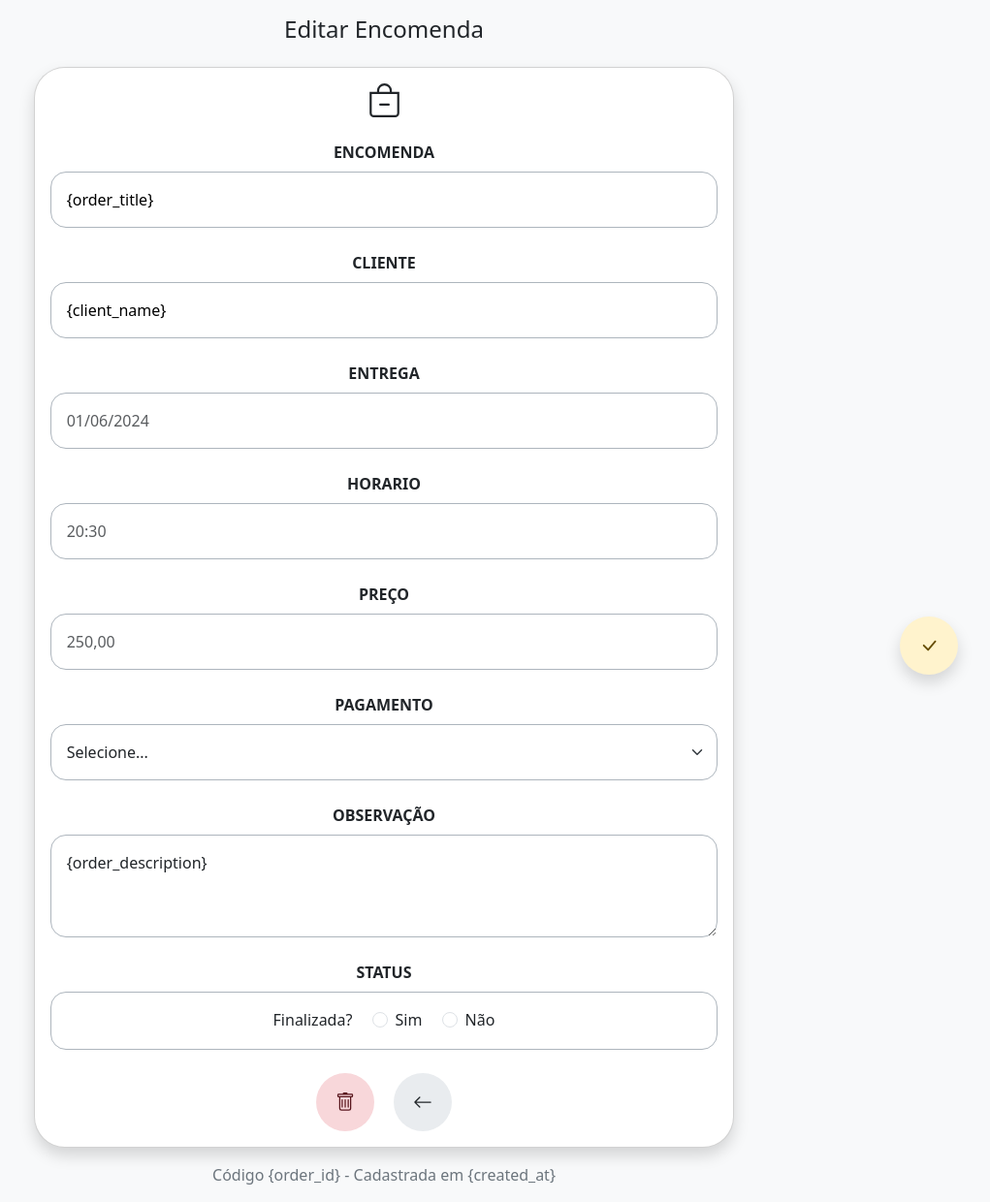
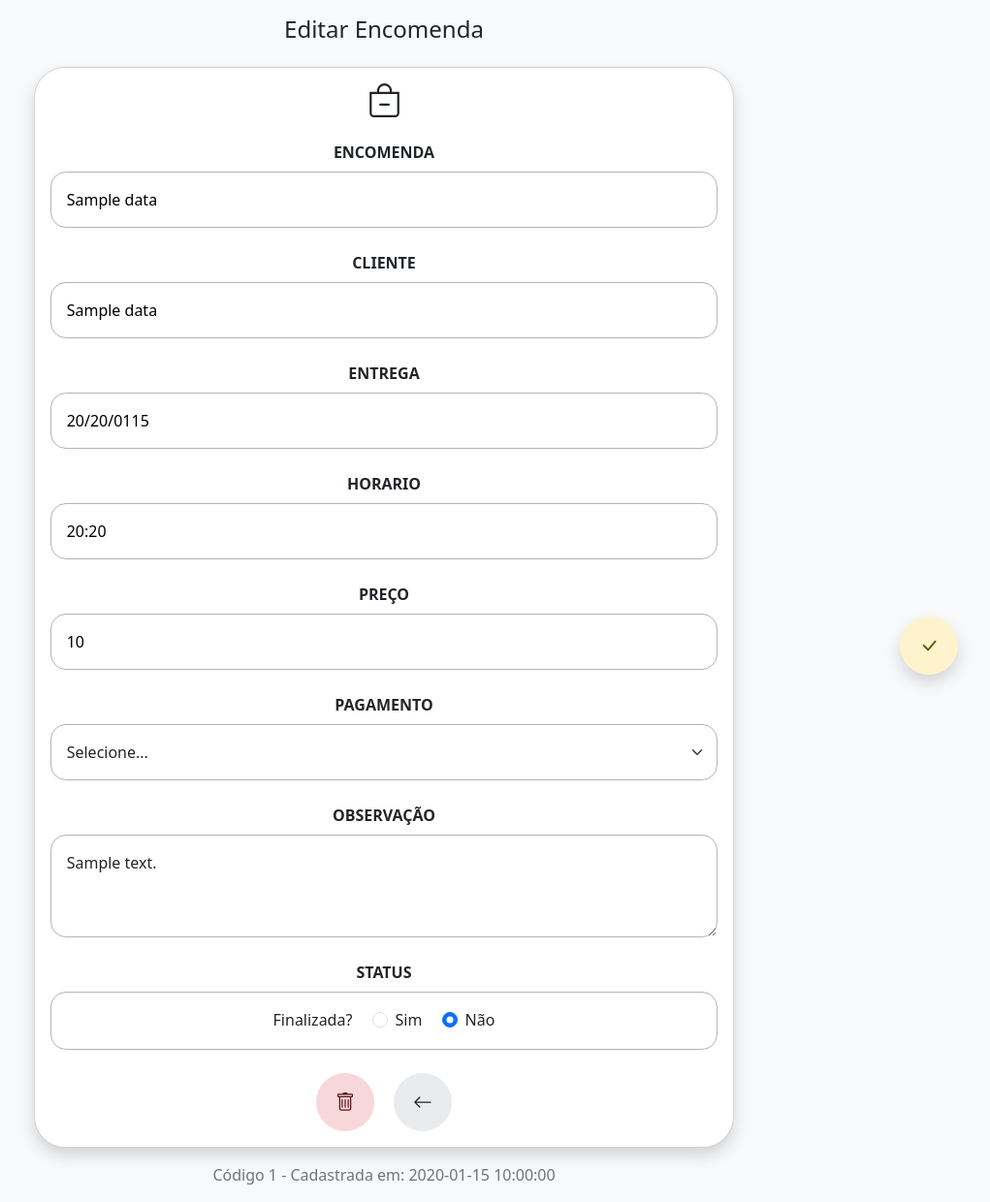
Before and after one commit to gustavoarantesdev/orderApp, a PHP site: template App/Views/editOrder.php in a window 1280 px wide. Shown: the part 56-1296 px from the top of the page at 97% size, without its empty margins (244-1265 px from the left). Run offline with PHP 8.4, Linux system fonts and the light colour scheme; the template is opened without the code that fills it: most values are stand-ins (such as "Sample title", 1, 10 or a date in 2020); some libraries are stand-ins or nearby versions.

Commit message:
fix: Ajustado as tags para imprimir os valores corretamente.

```diff
--- a/App/Views/editOrder.php
+++ b/App/Views/editOrder.php
@@ -13,42 +13,42 @@
                             </svg>
                         </div>
 
-                        <form id="orderForm" action="index.php?class=OrderFormUpdate&method=save" method="POST">
-                            <input type="hidden" name="order_id" value="{order_id}"></input>
+                        <form id="orderForm" action="<?= BASE_URL . '/update' ?>" method="POST">
+                            <input type="hidden" name="order_id" value="<?= $data->order_id ?>"></input>
 
                             <div class="mb-4">
                                 <label for="order_title" class="form-label"><strong>ENCOMENDA</strong></label>
-                                <input type="text" name="order_title" class="form-control text-black border border-dark-subtle rounded-4 p-3" placeholder="Festa na Caixa" value="{order_title}"></input>
+                                <input type="text" name="order_title" class="form-control text-black border border-dark-subtle rounded-4 p-3" placeholder="Festa na Caixa" value="<?= $data->order_title ?>"></input>
                             </div>
 
                             <div class="mb-4">
                                 <label for="client_name" class="form-label"><strong>CLIENTE</strong></label>
-                                <input type="text" name="client_name" class="form-control text-black border-dark-subtle rounded-4 p-3" placeholder="Lívia Couto" value="{client_name}"></input>
+                                <input type="text" name="client_name" class="form-control text-black border-dark-subtle rounded-4 p-3" placeholder="Lívia Couto" value="<?= $data->client_name ?>"></input>
                             </div>
 
                             <div class="mb-4">
                                 <label for="completion_date" class="form-label"><strong>ENTREGA</strong></label>
-                                <input type="text" name="completion_date" id="completion_date" class="completion_date form-control text-black border-dark-subtle rounded-4 p-3" placeholder="01/06/2024" value="{completion_date}"></input>
+                                <input type="text" name="completion_date" id="completion_date" class="completion_date form-control text-black border-dark-subtle rounded-4 p-3" placeholder="01/06/2024" value="<?= $data->completion_date ?>"></input>
                             </div>
 
                             <div class="mb-4">
                                 <label for="completion_time" class="form-label"><strong>HORARIO</strong></label>
-                                <input type="text" name="completion_time" id="completion_time" class="completion_time form-control text-black border-dark-subtle rounded-4 p-3" placeholder="20:30" value="{completion_time}"></input>
+                                <input type="text" name="completion_time" id="completion_time" class="completion_time form-control text-black border-dark-subtle rounded-4 p-3" placeholder="20:30" value="<?= $data->completion_time ?>{completion_time}"></input>
                             </div>
 
                             <div class="mb-4">
                                 <label for="order_price" class="form-label"><strong>PREÇO</strong></label>
-                                <input type="text" name="order_price" class="order_price form-control text-black border-dark-subtle rounded-4 p-3" placeholder="250,00" value="{order_price}"></input>
+                                <input type="text" name="order_price" class="order_price form-control text-black border-dark-subtle rounded-4 p-3" placeholder="250,00" value="<?= $data->order_price ?>"></input>
                             </div>
 
                             <div class="mb-4">
                                 <label for="payment_method" class="form-label"><strong>PAGAMENTO</strong></label>
                                 <select name="payment_method" id="payment_method" class="form-select border-dark-subtle rounded-4 p-3" required>
                                     <option hidden>Selecione...</option>
-                                    <option value="Cartão de Crédito">Cartão de Crédito</option>
-                                    <option value="Cartão de Débito">Cartão de Débito</option>
-                                    <option value="Dinheiro">Dinheiro</option>
-                                    <option value="Pix">Pix</option>
+                                    <option value="Cartão de Crédito" <?= $data->payment_method == 'Cartão de Crédito' ? 'selected' : '' ?>>Cartão de Crédito</option>
+                                    <option value="Cartão de Débito" <?= $data->payment_method == 'Cartão de Débito' ? 'selected' : '' ?>>Cartão de Débito</option>
+                                    <option value="Dinheiro" <?= $data->payment_method == 'Dinheiro' ? 'selected' : '' ?>>Dinheiro</option>
+                                    <option value="Pix" <?= $data->payment_method == 'Pix' ? 'selected' : '' ?>>Pix</option>
                                 </select>
                             </div>
 
@@ -56,24 +56,24 @@
                                 <label for="payment_installments" class="form-label"><strong>PARCELAS</strong></label>
                                 <select name="payment_installments" id="payment_installments" class="form-select border-dark-subtle rounded-4 p-3" required>
                                     <option hidden>Selecione...</option>
-                                    <option value="1">1x</option>
-                                    <option value="2">2x</option>
-                                    <option value="3">3x</option>
-                                    <option value="4">4x</option>
-                                    <option value="5">5x</option>
-                                    <option value="6">6x</option>
-                                    <option value="7">7x</option>
-                                    <option value="8">8x</option>
-                                    <option value="9">9x</option>
-                                    <option value="10">10x</option>
-                                    <option value="11">11x</option>
-                                    <option value="12">12x</option>
+                                        <option value="1" <?= $data->payment_installments == 1 ? 'selected' : '' ?>>1x</option>
+                                        <option value="2" <?= $data->payment_installments == 2 ? 'selected' : '' ?>>2x</option>
+                                        <option value="3" <?= $data->payment_installments == 3 ? 'selected' : '' ?>>3x</option>
+                                        <option value="4" <?= $data->payment_installments == 4 ? 'selected' : '' ?>>4x</option>
+                                        <option value="5" <?= $data->payment_installments == 5 ? 'selected' : '' ?>>5x</option>
+                                        <option value="6" <?= $data->payment_installments == 6 ? 'selected' : '' ?>>6x</option>
+                                        <option value="7" <?= $data->payment_installments == 7 ? 'selected' : '' ?>>7x</option>
+                                        <option value="8" <?= $data->payment_installments == 8 ? 'selected' : '' ?>>8x</option>
+                                        <option value="9" <?= $data->payment_installments == 9 ? 'selected' : '' ?>>9x</option>
+                                        <option value="10" <?= $data->payment_installments == 10 ? 'selected' : '' ?>>10x</option>
+                                        <option value="11" <?= $data->payment_installments == 11 ? 'selected' : '' ?>>11x</option>
+                                        <option value="12" <?= $data->payment_installments == 12 ? 'selected' : '' ?>>12x</option>
                                 </select>
                             </div>
 
                             <div class="mb-4">
                                 <label for="order_description" class="form-label"><strong>OBSERVAÇÃO</strong></label>
-                                <textarea type="text" name="order_description" rows="3" class="form-control  border-dark-subtle rounded-4 p-3" placeholder="Levar maquininha.">{order_description}</textarea>
+                                <textarea type="text" name="order_description" rows="3" class="form-control  border-dark-subtle rounded-4 p-3" placeholder="Levar maquininha."><?= $data->order_description ?></textarea>
                             </div>
 
                             <div class="mb-4">
@@ -83,17 +83,18 @@
                                     <span class="m-3">Finalizada?</span>
 
                                     <div class="form-check form-check-inline">
-                                        <input class="form-check-input" type="radio" name="is_completed" value="t">
+                                        <input class="form-check-input" type="radio" name="is_completed" value="t" <?= $data->is_completed == true ? 'checked' : '' ?>>
                                         <label class="form-check-label" for="is_completed">Sim</label>
                                     </div>
 
                                     <div class="form-check form-check-inline">
-                                        <input class="form-check-input" type="radio" name="is_completed" value="f">
+                                        <input class="form-check-input" type="radio" name="is_completed" value="f" <?= $data->is_completed == false ? 'checked' : '' ?>>
                                         <label class="form-check-label" for="is_completed">Não</label>
                                     </div>
                                 </div>
                             </div>
 
+                            <!-- Botão deletar encomenda -->
                             <button id="deleteButton" class="btn bg-danger-subtle text-danger-emphasis p-3 lh-1 rounded-5" type="button" style="width: 60px; height: 60px;">
                                 <svg xmlns="http://www.w3.org/2000/svg" width="20" height="20" fill="currentColor" class="bi bi-trash" viewBox="0 0 16 16">
                                     <path d="M5.5 5.5A.5.5 0 0 1 6 6v6a.5.5 0 0 1-1 0V6a.5.5 0 0 1 .5-.5m2.5 0a.5.5 0 0 1 .5.5v6a.5.5 0 0 1-1 0V6a.5.5 0 0 1 .5-.5m3 .5a.5.5 0 0 0-1 0v6a.5.5 0 0 0 1 0z" />
@@ -101,7 +102,9 @@
                                 </svg>
                             </button>
                             <span class="mx-2"></span>
-                            <button id="backButton" class="btn bg-body-secondary p-3 lh-1 rounded-5" type="button" style="width: 60px; height: 60px;">
+
+                            <!-- Botão retornar -->
+                            <button class="btn bg-body-secondary p-3 lh-1 rounded-5" type="button" style="width: 60px; height: 60px;" onclick="window.location='<?= BASE_URL ?>'">
                                 <svg xmlns="http://www.w3.org/2000/svg" width="20" height="20" fill="currentColor" class="bi bi-arrow-left" viewBox="0 0 16 16">
                                     <path fill-rule="evenodd" d="M15 8a.5.5 0 0 0-.5-.5H2.707l3.147-3.146a.5.5 0 1 0-.708-.708l-4 4a.5.5 0 0 0 0 .708l4 4a.5.5 0 0 0 .708-.708L2.707 8.5H14.5A.5.5 0 0 0 15 8" />
                                 </svg>
@@ -110,11 +113,12 @@
                     </div>
                 </div>
                 <div class="text-center text-secondary pt-3">
-                    <p>Código {order_id} - Cadastrada em {created_at}</p>
+                    <p><?= "Código $data->order_id - Cadastrada em: $data->created_at"?></p>
                 </div>
             </div>
         </div>
 
+        <!-- Botão enviar -->
         <div class="position-fixed bottom-0 end-0 m-5">
             <button id="submitButton" class="btn text-warning-emphasis bg-warning-subtle rounded-5 p-3 lh-1 shadow" type="button" style="width: 60px; height: 60px;">
                 <svg xmlns="http://www.w3.org/2000/svg" width="20" height="20" fill="currentColor" class="bi bi-check-lg" viewBox="0 0 16 16">
@@ -209,11 +213,6 @@
             validateForm();
         });
 
-        // Event handler for back button
-        $('#backButton').on('click', function() {
-            window.location = 'index.php';
-        });
-
         // Event handler for delete button
         $('#deleteButton').on('click', function() {
             if (confirm("Tem certeza de que deseja deletar?")) {
```
